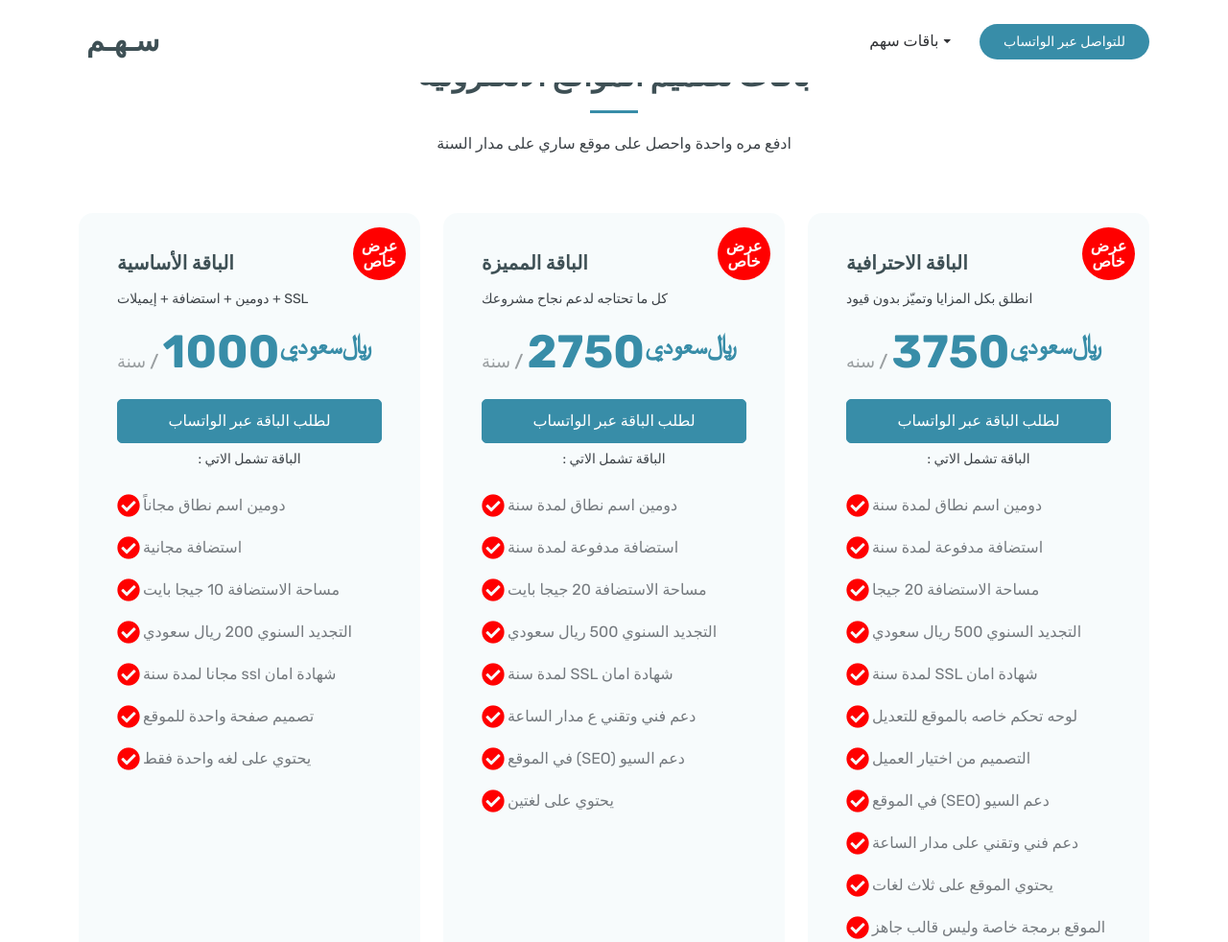
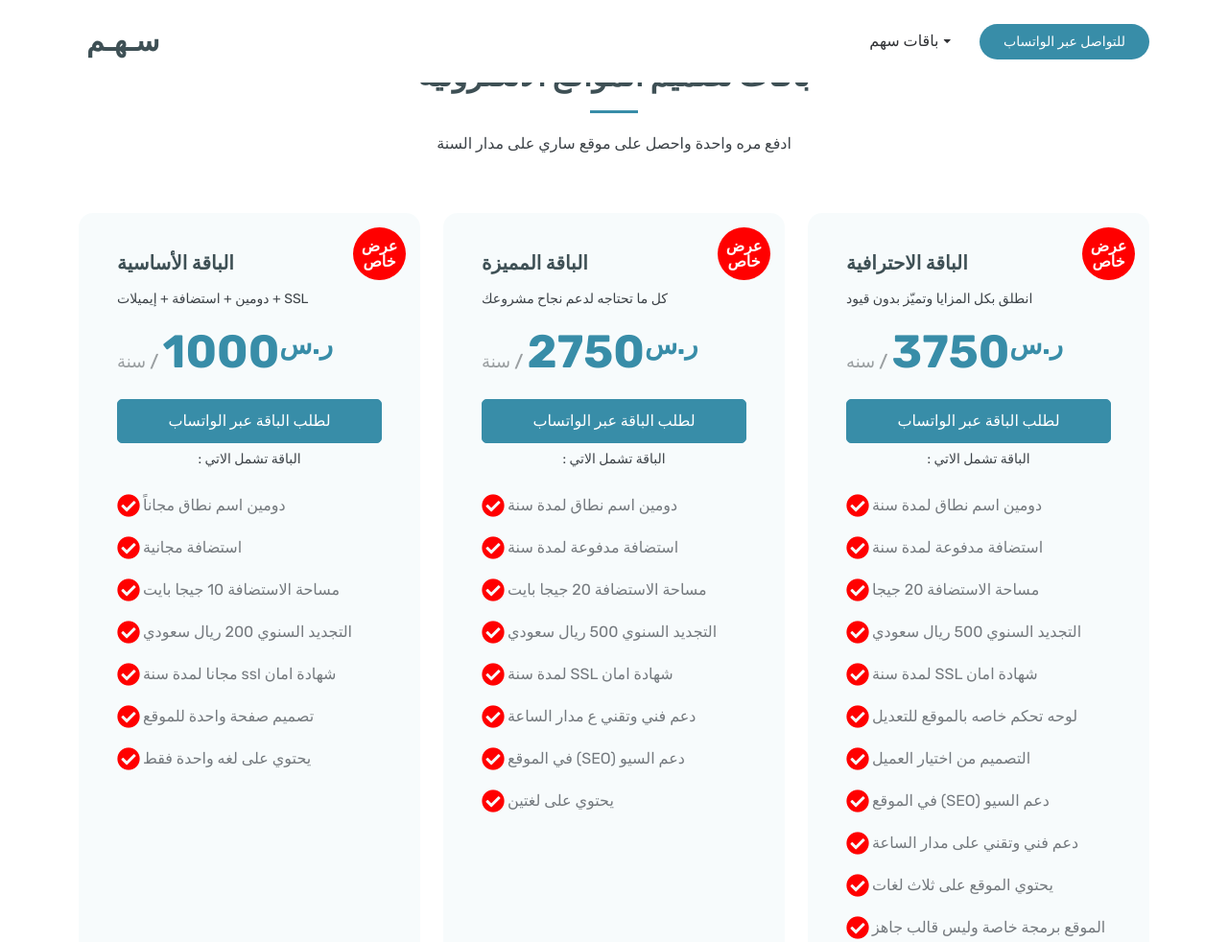
Before and after one commit to kolkxodl/Sahm-package-prices-, a plain HTML site: page index.html in a window 1280 px wide. Shown: the top 982 px of the page at 96% size. Drawn offline with nearby package versions, Linux system fonts and the light colour scheme; a web font is replaced by a local one.

Commit message:
Update index.html

```diff
--- a/index.html
+++ b/index.html
@@ -87,7 +87,7 @@
               <h3>الباقة الأساسية</h3>
               <p class="popular">عرض خاص</p>
               <p class="description">دومين + استضافة + إيميلات + SSL</p>
-              <h4><sup>﷼سعودي</sup>1000<span> / سنة</span></h4>
+              <h4><sup>ر.س</sup></sup>1000<span> / سنة</span></h4>
               <a href="https://wa.me/967738889982?text=السلام%20عليكم%20!%20اريد%20شراء%20الباقة%20الاساسية%20من%20باقات%20سهم%20لتصميم%20المواقع%20الالكترونية" class="cta-btn">لطلب الباقة عبر الواتساب</a>
               <p class="text-center small">: الباقة تشمل الاتي</p>
               <ul>
@@ -107,7 +107,7 @@
               <p class="popular">عرض خاص</p>
               <h3>الباقة المميزة</h3>
               <p class="description">كل ما تحتاجه لدعم نجاح مشروعك</p>
-              <h4><sup>﷼سعودي</sup>2750<span> / سنة</span></h4>
+              <h4><sup>ر.س</sup>2750<span> / سنة</span></h4>
               <a href="https://wa.me/967738889982?text=السلام%20عليكم%20!%20اريد%20شراء%20الباقة%20المميزة%20من%20باقات%20سهم%20لتصميم%20المواقع%20الالكترونية" class="cta-btn">لطلب الباقة عبر الواتساب</a>
               <p class="text-center small">: الباقة تشمل الاتي</p>
               <ul>
@@ -128,7 +128,7 @@
               <h3 class="tow">الباقة الاحترافية</h3>
               <p class="popular">عرض خاص</p>
               <p class="description">انطلق بكل المزايا وتميّز بدون قيود</p>
-              <h4><sup>﷼سعودي</sup>3750<span> / سنه</span></h4>
+              <h4><sup>ر.س</sup>3750<span> / سنه</span></h4>
               <a href="https://wa.me/967738889982?text=السلام%20عليكم%20!%20اريد%20شراء%20الباقة%20الاحترافية%20من%20باقات%20سهم%20لتصميم%20المواقع%20الالكترونية" class="cta-btn">لطلب الباقة عبر الواتساب</a>
               <p class="text-center small">: الباقة تشمل الاتي</p>
               <ul>
```
